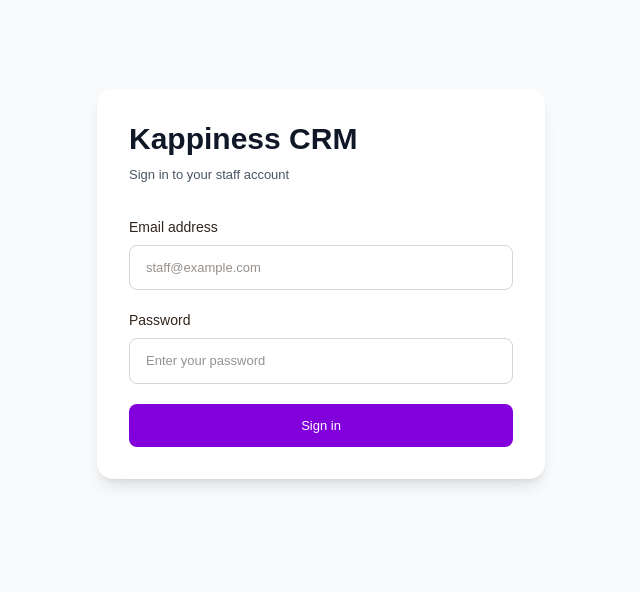
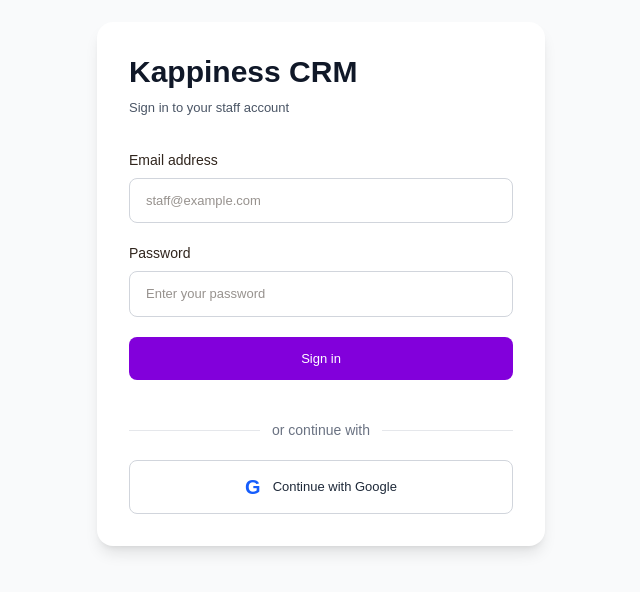
Before and after one commit to Kappiness111/kappiness-crm, a Next.js app: page /login in a window 1280 px wide. Shown: the part 116-708 px from the top of the page, without its empty margins (319-959 px from the left). Built offline with nearby package versions, Linux system fonts and the light colour scheme.

Commit message:
added google sign in option

```diff
--- /dev/null
+++ b/app/auth/callback/route.js
@@ -0,0 +1,22 @@
+import { NextResponse } from 'next/server'
+import { createClient } from '../../../utils/supabase/server'
+
+export async function GET(request) {
+  const { searchParams, origin } = new URL(request.url)
+  const code = searchParams.get('code')
+
+  if (code) {
+    const supabase = await createClient()
+
+    const { error } =
+      await supabase.auth.exchangeCodeForSession(code)
+
+    if (!error) {
+      return NextResponse.redirect(new URL('/', origin))
+    }
+  }
+
+  return NextResponse.redirect(
+    new URL('/login?error=google_login_failed', origin)
+  )
+}
--- a/app/login/page.js
+++ b/app/login/page.js
@@ -11,6 +11,7 @@
   const [password, setPassword] = useState('')
   const [error, setError] = useState('')
   const [loading, setLoading] = useState(false)
+  const [googleLoading, setGoogleLoading] = useState(false)
 
   async function handleLogin(event) {
     event.preventDefault()
@@ -39,6 +40,31 @@
       setLoading(false)
     }
   }
+
+  async function handleGoogleLogin() {
+  setError('')
+  setGoogleLoading(true)
+
+  try {
+    const supabase = createClient()
+
+    const { error: googleError } =
+      await supabase.auth.signInWithOAuth({
+        provider: 'google',
+        options: {
+          redirectTo: `${window.location.origin}/auth/callback`,
+        },
+      })
+
+    if (googleError) {
+      setError('Google sign-in could not start. Please try again.')
+      setGoogleLoading(false)
+    }
+  } catch {
+    setError('Something went wrong with Google sign-in.')
+    setGoogleLoading(false)
+  }
+}
 
   return (
     <main className="min-h-screen flex items-center justify-center bg-gray-50 px-4">
@@ -92,11 +118,29 @@
 
           <button
             type="submit"
-            disabled={loading}
+            disabled={loading || googleLoading}
             className="w-full rounded-lg bg-purple-700 px-4 py-3 font-semibold text-white hover:bg-purple-800 disabled:opacity-60"
           >
             {loading ? 'Signing in...' : 'Sign in'}
           </button>
+
+          <div className="my-5 flex items-center gap-3 text-sm text-gray-500">
+  <span className="h-px flex-1 bg-gray-200" />
+  <span>or continue with</span>
+  <span className="h-px flex-1 bg-gray-200" />
+</div>
+
+<button
+  type="button"
+  onClick={handleGoogleLogin}
+  disabled={loading || googleLoading}
+  className="flex w-full items-center justify-center gap-3 rounded-lg border border-gray-300 bg-white px-4 py-3 font-semibold text-gray-800 hover:bg-gray-50 disabled:opacity-60"
+>
+  <span className="text-xl font-bold text-blue-600" aria-hidden="true">
+    G
+  </span>
+  {googleLoading ? 'Connecting to Google...' : 'Continue with Google'}
+</button>
         </form>
       </div>
     </main>
--- a/proxy.js
+++ b/proxy.js
@@ -39,8 +39,10 @@
 
   const isLoggedIn = !error && !!claims
   const isLoginPage = request.nextUrl.pathname === '/login'
+  const isAuthCallback =
+  request.nextUrl.pathname === '/auth/callback'
 
-  if (!isLoggedIn && !isLoginPage) {
+  if (!isLoggedIn && !isLoginPage && !isAuthCallback) {
     const url = request.nextUrl.clone()
     url.pathname = '/login'
     url.search = ''
```
